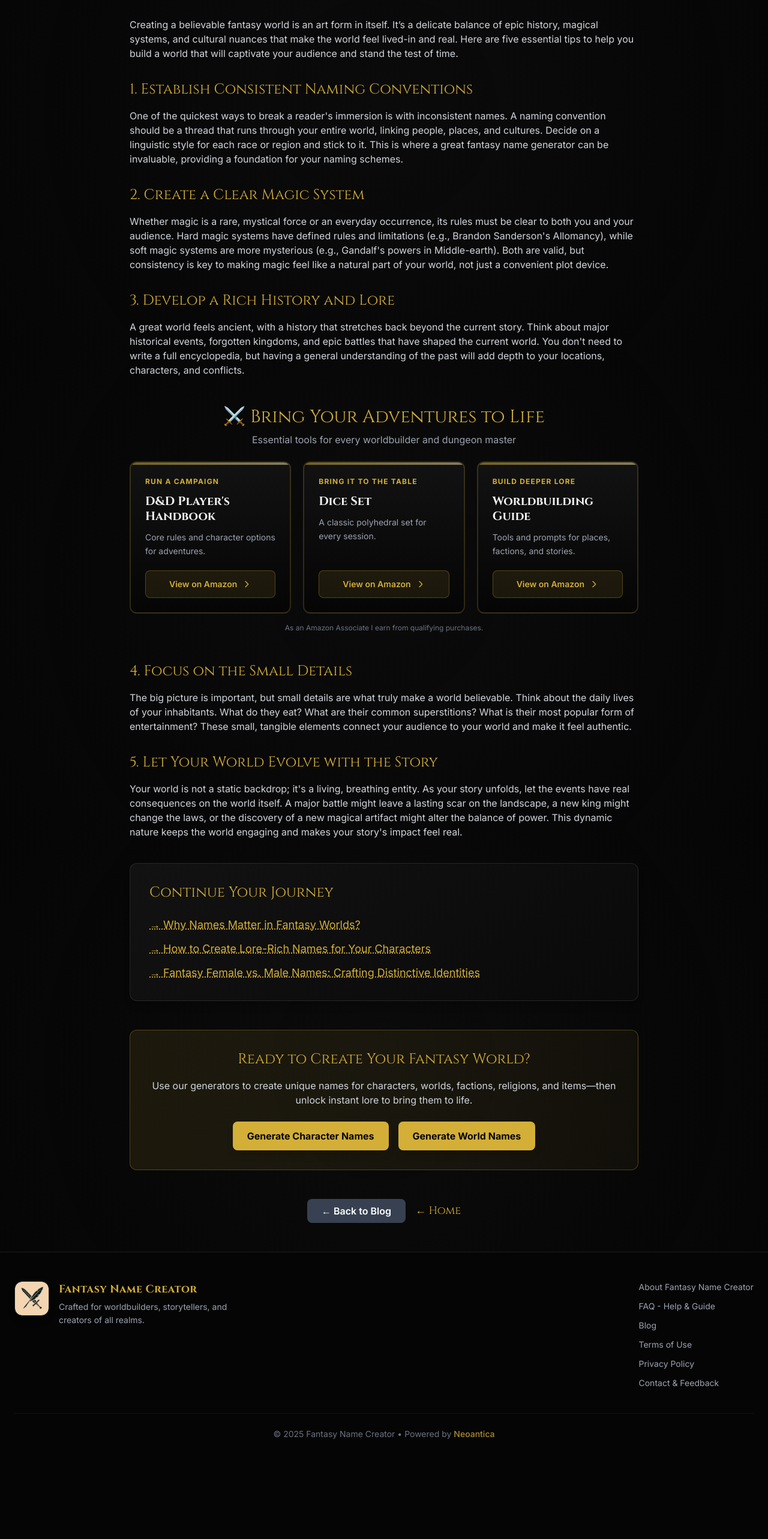
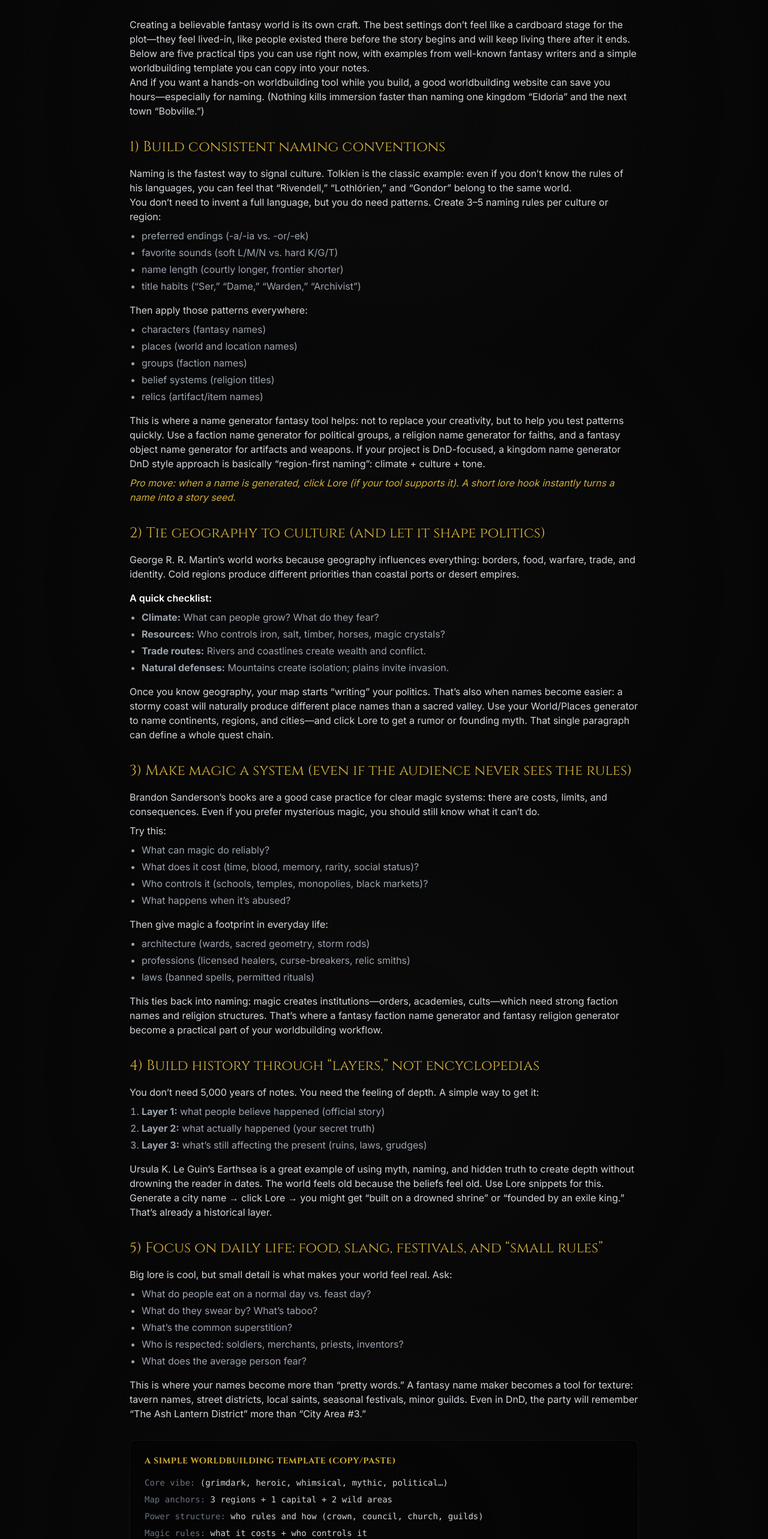
Before and after one commit to JiriTill/fantasytools, a React (Vite) app in the folder client/: page /blog/tips-for-worldbuilding in a window 1280 px wide. Shown: the part 220-2786 px from the top of the page at 60% size. Before the commit the page ends 2669 px from the top, so only its background shows below. Built offline with nearby package versions, Linux system fonts and the light colour scheme.

Commit message:
Update FiveTipsForWorldbuilding blog content and add affiliate box at the end

```diff
--- a/client/src/pages/FiveTipsForWorldbuilding.jsx
+++ b/client/src/pages/FiveTipsForWorldbuilding.jsx
@@ -85,44 +85,124 @@ export default function FiveTipsForWorldbuilding() {
         </Helmet>
 
         <div className="prose prose-invert prose-lg max-w-none text-gray-300">
-          <h1 className="text-3xl font-fantasy text-fantasy-gold mb-2 text-center hidden">5 Tips for Worldbuilding: How to Create a Cohesive Fantasy World</h1>
-          <p className="italic text-sm text-gray-500 text-center mb-8">Published: August, 2025 | Read Time: 3 Minutes</p>
+          <h1 className="text-3xl font-fantasy text-fantasy-gold mb-2 text-center hidden">5 Tips for Worldbuilding (That Make Your Setting Feel Real)</h1>
+          <p className="italic text-sm text-gray-500 text-center mb-8">Published: August, 2025 | Read Time: 6 Minutes</p>
 
           <p>
-            Creating a believable fantasy world is an art form in itself. It’s a delicate balance of epic history, magical systems, and cultural nuances that make the world feel lived-in and real. Here are five essential tips to help you build a world that will captivate your audience and stand the test of time.
+            Creating a believable fantasy world is its own craft. The best settings don’t feel like a cardboard stage for the plot—they feel lived-in, like people existed there before the story begins and will keep living there after it ends. Below are five practical tips you can use right now, with examples from well-known fantasy writers and a simple worldbuilding template you can copy into your notes.
+          </p>
+          <p>
+            And if you want a hands-on worldbuilding tool while you build, a good worldbuilding website can save you hours—especially for naming. (Nothing kills immersion faster than naming one kingdom “Eldoria” and the next town “Bobville.”)
           </p>
 
-          <h3 className="text-fantasy-gold font-fantasy text-2xl mt-8 mb-4">1. Establish Consistent Naming Conventions</h3>
+          <h3 className="text-fantasy-gold font-fantasy text-2xl mt-8 mb-4">1) Build consistent naming conventions</h3>
           <p>
-            One of the quickest ways to break a reader's immersion is with inconsistent names. A naming convention should be a thread that runs through your entire world, linking people, places, and cultures. Decide on a linguistic style for each race or region and stick to it. This is where a great fantasy name generator can be invaluable, providing a foundation for your naming schemes.
+            Naming is the fastest way to signal culture. Tolkien is the classic example: even if you don’t know the rules of his languages, you can feel that “Rivendell,” “Lothlórien,” and “Gondor” belong to the same world.
+          </p>
+          <p>
+            You don’t need to invent a full language, but you do need patterns. Create 3–5 naming rules per culture or region:
+          </p>
+          <ul className="list-disc pl-5 mt-2 space-y-1 text-gray-400">
+            <li>preferred endings (-a/-ia vs. -or/-ek)</li>
+            <li>favorite sounds (soft L/M/N vs. hard K/G/T)</li>
+            <li>name length (courtly longer, frontier shorter)</li>
+            <li>title habits (“Ser,” “Dame,” “Warden,” “Archivist”)</li>
+          </ul>
+          <p className="mt-4">Then apply those patterns everywhere:</p>
+          <ul className="list-disc pl-5 mt-2 space-y-1 text-gray-400">
+            <li>characters (fantasy names)</li>
+            <li>places (world and location names)</li>
+            <li>groups (faction names)</li>
+            <li>belief systems (religion titles)</li>
+            <li>relics (artifact/item names)</li>
+          </ul>
+          <p className="mt-4">
+            This is where a name generator fantasy tool helps: not to replace your creativity, but to help you test patterns quickly. Use a faction name generator for political groups, a religion name generator for faiths, and a fantasy object name generator for artifacts and weapons. If your project is DnD-focused, a kingdom name generator DnD style approach is basically “region-first naming”: climate + culture + tone.
+          </p>
+          <p className="mt-2 text-fantasy-gold italic">Pro move: when a name is generated, click Lore (if your tool supports it). A short lore hook instantly turns a name into a story seed.</p>
+
+          <h3 className="text-fantasy-gold font-fantasy text-2xl mt-8 mb-4">2) Tie geography to culture (and let it shape politics)</h3>
+          <p>
+            George R. R. Martin’s world works because geography influences everything: borders, food, warfare, trade, and identity. Cold regions produce different priorities than coastal ports or desert empires.
+          </p>
+          <p className="font-semibold text-white mt-4">A quick checklist:</p>
+          <ul className="list-disc pl-5 mt-2 space-y-1 text-gray-400">
+            <li><strong>Climate:</strong> What can people grow? What do they fear?</li>
+            <li><strong>Resources:</strong> Who controls iron, salt, timber, horses, magic crystals?</li>
+            <li><strong>Trade routes:</strong> Rivers and coastlines create wealth and conflict.</li>
+            <li><strong>Natural defenses:</strong> Mountains create isolation; plains invite invasion.</li>
+          </ul>
+          <p className="mt-4">
+            Once you know geography, your map starts “writing” your politics. That’s also when names become easier: a stormy coast will naturally produce different place names than a sacred valley. Use your World/Places generator to name continents, regions, and cities—and click Lore to get a rumor or founding myth. That single paragraph can define a whole quest chain.
           </p>
 
-
-
-          <h3 className="text-fantasy-gold font-fantasy text-2xl mt-8 mb-4">2. Create a Clear Magic System</h3>
+          <h3 className="text-fantasy-gold font-fantasy text-2xl mt-8 mb-4">3) Make magic a system (even if the audience never sees the rules)</h3>
           <p>
-            Whether magic is a rare, mystical force or an everyday occurrence, its rules must be clear to both you and your audience. Hard magic systems have defined rules and limitations (e.g., Brandon Sanderson's Allomancy), while soft magic systems are more mysterious (e.g., Gandalf's powers in Middle-earth). Both are valid, but consistency is key to making magic feel like a natural part of your world, not just a convenient plot device.
+            Brandon Sanderson’s books are a good case practice for clear magic systems: there are costs, limits, and consequences. Even if you prefer mysterious magic, you should still know what it can’t do.
+          </p>
+          <p className="mt-2">Try this:</p>
+          <ul className="list-disc pl-5 mt-2 space-y-1 text-gray-400">
+            <li>What can magic do reliably?</li>
+            <li>What does it cost (time, blood, memory, rarity, social status)?</li>
+            <li>Who controls it (schools, temples, monopolies, black markets)?</li>
+            <li>What happens when it’s abused?</li>
+          </ul>
+          <p className="mt-4">Then give magic a footprint in everyday life:</p>
+          <ul className="list-disc pl-5 mt-2 space-y-1 text-gray-400">
+            <li>architecture (wards, sacred geometry, storm rods)</li>
+            <li>professions (licensed healers, curse-breakers, relic smiths)</li>
+            <li>laws (banned spells, permitted rituals)</li>
+          </ul>
+          <p className="mt-4">
+            This ties back into naming: magic creates institutions—orders, academies, cults—which need strong faction names and religion structures. That’s where a fantasy faction name generator and fantasy religion generator become a practical part of your worldbuilding workflow.
           </p>
 
-          <h3 className="text-fantasy-gold font-fantasy text-2xl mt-8 mb-4">3. Develop a Rich History and Lore</h3>
+          <h3 className="text-fantasy-gold font-fantasy text-2xl mt-8 mb-4">4) Build history through “layers,” not encyclopedias</h3>
           <p>
-            A great world feels ancient, with a history that stretches back beyond the current story. Think about major historical events, forgotten kingdoms, and epic battles that have shaped the current world. You don't need to write a full encyclopedia, but having a general understanding of the past will add depth to your locations, characters, and conflicts.
+            You don’t need 5,000 years of notes. You need the feeling of depth. A simple way to get it:
+          </p>
+          <ul className="list-decimal pl-5 mt-2 space-y-1 text-gray-400">
+            <li><strong>Layer 1:</strong> what people believe happened (official story)</li>
+            <li><strong>Layer 2:</strong> what actually happened (your secret truth)</li>
+            <li><strong>Layer 3:</strong> what’s still affecting the present (ruins, laws, grudges)</li>
+          </ul>
+          <p className="mt-4">
+            Ursula K. Le Guin’s Earthsea is a great example of using myth, naming, and hidden truth to create depth without drowning the reader in dates. The world feels old because the beliefs feel old. Use Lore snippets for this. Generate a city name → click Lore → you might get “built on a drowned shrine” or “founded by an exile king.” That’s already a historical layer.
           </p>
 
-          {/* Amazon Affiliate Box */}
+          <h3 className="text-fantasy-gold font-fantasy text-2xl mt-8 mb-4">5) Focus on daily life: food, slang, festivals, and “small rules”</h3>
+          <p>
+            Big lore is cool, but small detail is what makes your world feel real. Ask:
+          </p>
+          <ul className="list-disc pl-5 mt-2 space-y-1 text-gray-400">
+            <li>What do people eat on a normal day vs. feast day?</li>
+            <li>What do they swear by? What’s taboo?</li>
+            <li>What’s the common superstition?</li>
+            <li>Who is respected: soldiers, merchants, priests, inventors?</li>
+            <li>What does the average person fear?</li>
+          </ul>
+          <p className="mt-4">
+            This is where your names become more than “pretty words.” A fantasy name maker becomes a tool for texture: tavern names, street districts, local saints, seasonal festivals, minor guilds. Even in DnD, the party will remember “The Ash Lantern District” more than “City Area #3.”
+          </p>
+
+          <div className="bg-black/40 p-6 rounded-lg border border-white/5 my-8">
+            <h4 className="text-fantasy-gold font-bold mb-4 uppercase tracking-wider text-sm">A simple worldbuilding template (copy/paste)</h4>
+            <div className="space-y-2 text-gray-300 font-mono text-sm">
+              <p><span className="text-gray-500">Core vibe:</span> (grimdark, heroic, whimsical, mythic, political…)</p>
+              <p><span className="text-gray-500">Map anchors:</span> 3 regions + 1 capital + 2 wild areas</p>
+              <p><span className="text-gray-500">Power structure:</span> who rules and how (crown, council, church, guilds)</p>
+              <p><span className="text-gray-500">Magic rules:</span> what it costs + who controls it</p>
+              <p><span className="text-gray-500">Three factions:</span> generate faction names + Lore for each</p>
+              <p><span className="text-gray-500">Two religions:</span> use religion name generator + Lore</p>
+              <p><span className="text-gray-500">Three legendary items:</span> use fantasy object name generator + Lore</p>
+              <p><span className="text-gray-500">Everyday life:</span> food, festival, taboo, slang phrase</p>
+            </div>
+          </div>
+
+          {/* Amazon Affiliate Box at the end */}
           <div className="my-12">
             <AmazonAffiliate />
           </div>
-
-          <h3 className="text-fantasy-gold font-fantasy text-2xl mt-8 mb-4">4. Focus on the Small Details</h3>
-          <p>
-            The big picture is important, but small details are what truly make a world believable. Think about the daily lives of your inhabitants. What do they eat? What are their common superstitions? What is their most popular form of entertainment? These small, tangible elements connect your audience to your world and make it feel authentic.
-          </p>
-
-          <h3 className="text-fantasy-gold font-fantasy text-2xl mt-8 mb-4">5. Let Your World Evolve with the Story</h3>
-          <p>
-            Your world is not a static backdrop; it's a living, breathing entity. As your story unfolds, let the events have real consequences on the world itself. A major battle might leave a lasting scar on the landscape, a new king might change the laws, or the discovery of a new magical artifact might alter the balance of power. This dynamic nature keeps the world engaging and makes your story's impact feel real.
-          </p>
 
 
 
```
